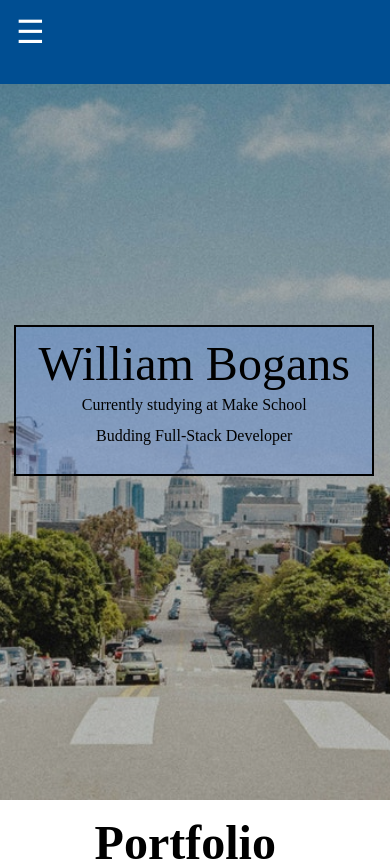
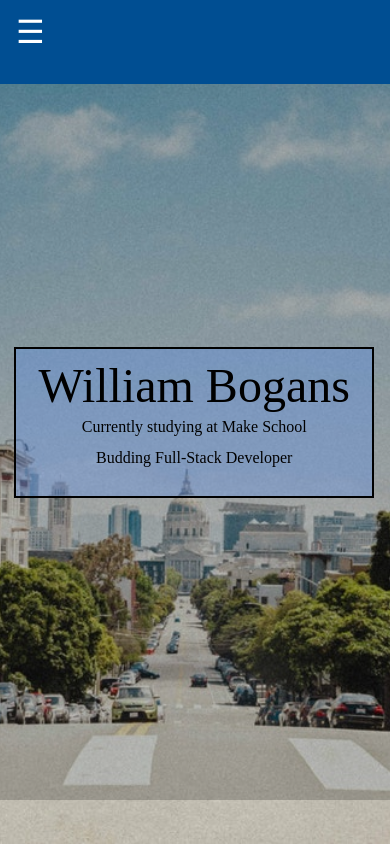
Before and after one commit to salvadb23/Personal-Website, a React (Create React App) app: page / in a window 390 px wide. Shown: the top 861 px of the page. Built offline with nearby package versions, Linux system fonts and the light colour scheme; a web font is replaced by a local one.

Commit message:
changed over-hidden all to only on the x axis

```diff
--- a/src/CSS/Contact.css
+++ b/src/CSS/Contact.css
@@ -51,7 +51,7 @@
 }
 
 /* Responsive for Mobile phones */
-@media screen and (max-width: 481px) {
+@media screen and (max-width: 540px) {
   #Contact .contact-form {
     margin-right: -2em;
   }
--- a/src/CSS/Global.css
+++ b/src/CSS/Global.css
@@ -2,7 +2,7 @@
 .App {
   margin: 0;
   font-family: "Enriqueta", serif;
-  overflow: hidden;
+  overflow-x: hidden;
 }
 .container {
   display: grid;
@@ -66,7 +66,7 @@ textarea {
 /* Responsive tablet style  */
 @media screen and (max-width: 870px) {
   body {
-    overflow: hidden;
+    overflow-x: hidden;
   }
   .container {
     grid-template-columns: 1fr;
--- a/src/CSS/Header.css
+++ b/src/CSS/Header.css
@@ -63,6 +63,9 @@
 
 /* Responsive for Mobile phones */
 @media screen and (max-width: 540px) {
+  #Header {
+    height: 100vh;
+  }
   #Header .header-content {
     margin-left: -6em;
   }
```
